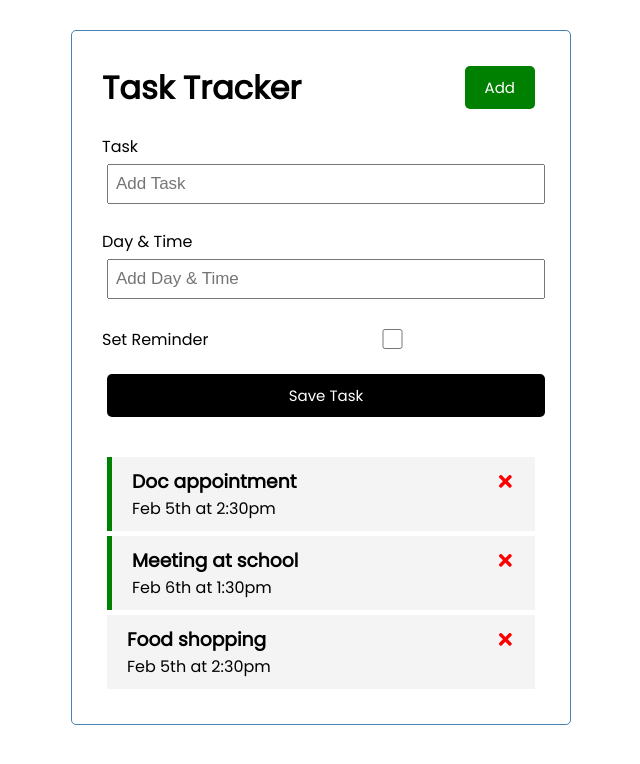
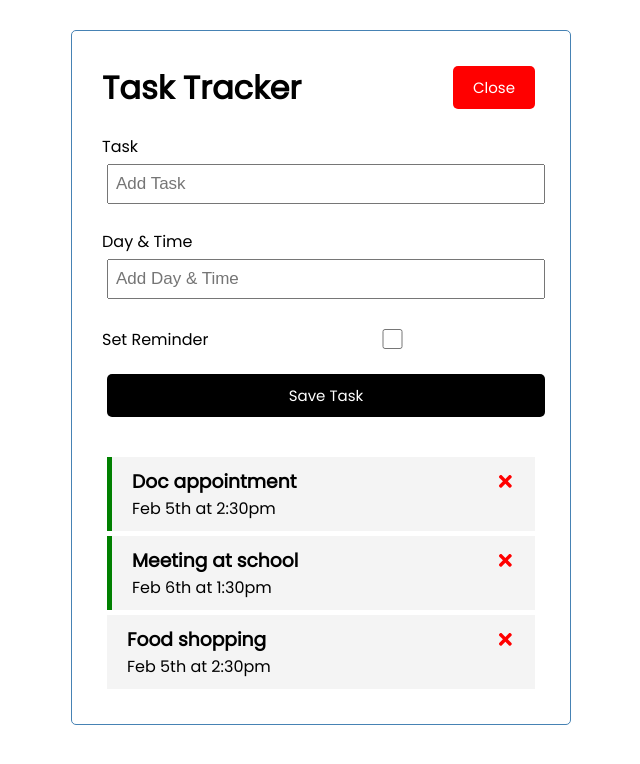
Before and after one commit to ninamatti/react-task-tracker, a React (Create React App) app: page / in a window 1280 px wide. Both pictures are taken after a click on the button "Add". Shown: the top 764 px of the page, without its empty margins (319-959 px from the left). Built offline with nearby package versions, Linux system fonts and the light colour scheme.

Commit message:
Added toggles and onsubmit function for addtask component

```diff
--- a/src/App.js
+++ b/src/App.js
@@ -5,6 +5,7 @@
 
 
 function App() {
+  const [showAddTask, setShowAddTask] = useState(false);
   const [tasks, setTasks] = useState(
     [
         {
@@ -28,6 +29,14 @@
     ]
   )
 
+  // Add Task
+  const addTask = (task) => {
+    const id = Math.floor(Math.random() * 1000) + 1;
+    const newTask = { id, ...task };
+    setTasks([...tasks, newTask]);
+  }
+
+
   // Delete Task
   const deleteTask = (id) => {
     setTasks(tasks.filter((task) => task.id !== id));
@@ -42,8 +51,10 @@
 
   return (
     <div className="container">
-      <Header />
-      <AddTask />
+      <Header onAdd={() => setShowAddTask(!showAddTask)}
+        showAdd={showAddTask}
+      />
+      {showAddTask && <AddTask onAdd={addTask}/>}
       {tasks.length > 0 ?
         <Tasks tasks={tasks} onDelete={deleteTask}
           onToggle={toggleReminder}
--- a/src/components/AddTask.js
+++ b/src/components/AddTask.js
@@ -1,12 +1,27 @@
 import { useState } from 'react';
 
-const AddTask = () => {
+const AddTask = ({ onAdd }) => {
     const [text, setText] = useState('');
     const [day, setDay] = useState('');
     const [reminder, setReminder] = useState(false);
 
+    const onSubmit = (e) => {
+        e.preventDefault();
+
+        if(!text) {
+            alert('Please add a task');
+            return
+        }
+
+        onAdd({ text, day, reminder });
+
+        setText('');
+        setDay('');
+        setReminder(false);
+    }
+
     return (
-        <form className="add-form">
+        <form className="add-form" onSubmit={onSubmit}>
             <div className="form-control">
                 <label>Task</label>
                 <input
@@ -27,6 +42,7 @@
                 <label>Set Reminder</label>
                 <input
                     type='checkbox'
+                    checked={reminder}
                     value={reminder}
                     onChange={(e) => setReminder(e.currentTarget.checked)}/>
             </div>
--- a/src/components/Header.js
+++ b/src/components/Header.js
@@ -2,15 +2,15 @@
 import Button from './Button'
 
 
-const Header = ({title}) => {
-    const onClick = (e) => {
-       console.log('click')
-    }
+const Header = ({ title, onAdd, showAdd }) => {
 
     return (
         <header className='header'>
             <h1>{title}</h1>
-            <Button color='green' text='Add' onClick={onClick} />
+            <Button
+                color={showAdd ? 'red' : 'green'}
+                text={showAdd ? 'Close' : 'Add'}
+                onClick={onAdd} />
 
         </header>
     )
```
